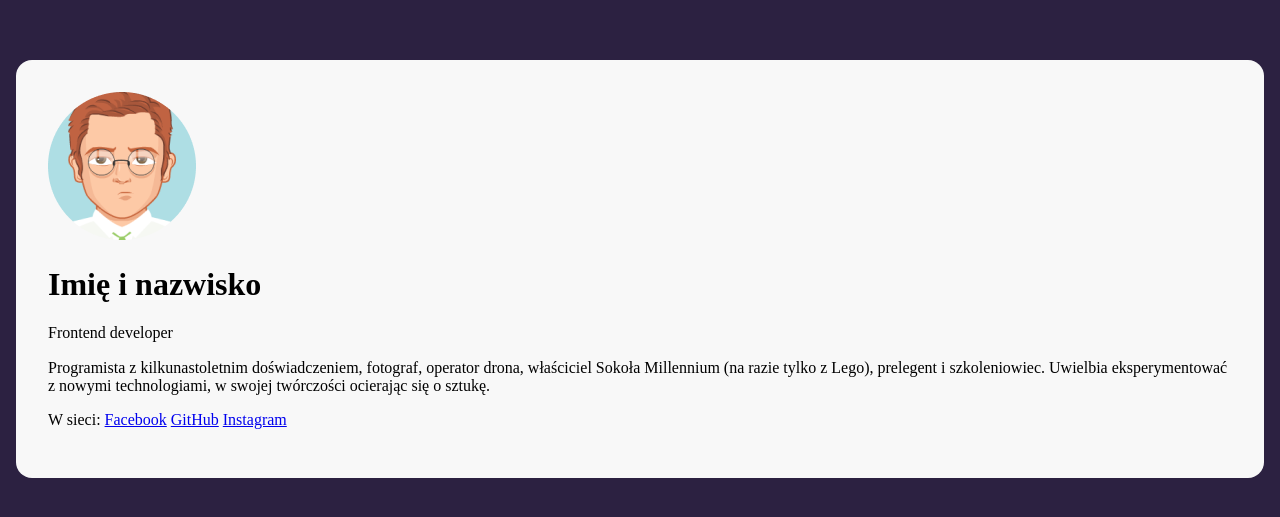
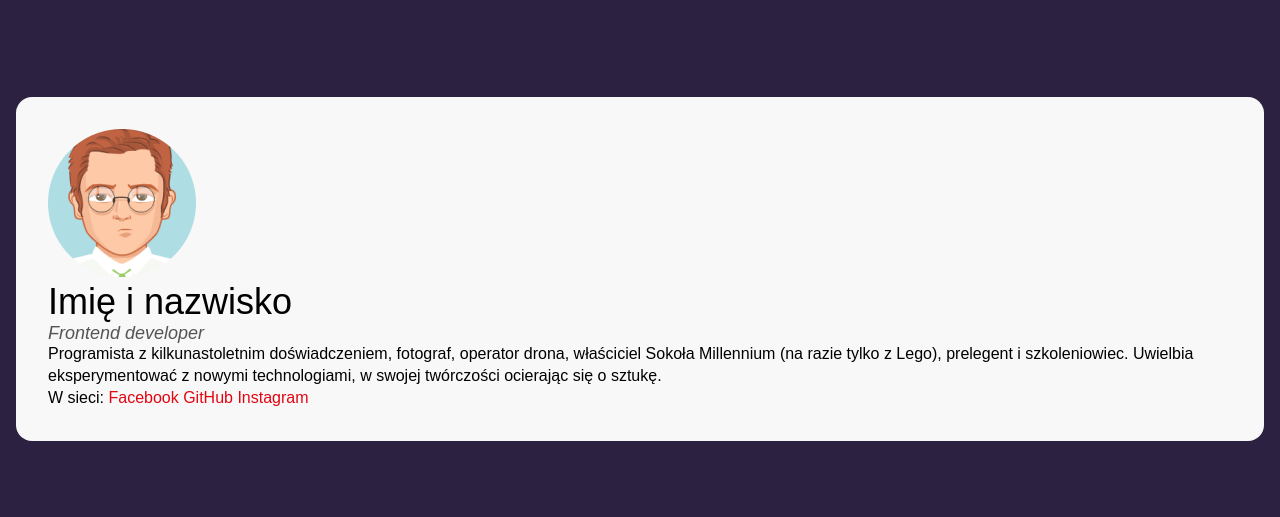
Before and after one commit to LuczynskiLukasz/business-card-2025, a plain HTML site: page index.html in a window 1280 px wide. Shown: the part 147-664 px from the top of the page. Drawn offline with Linux system fonts and the light colour scheme.

Commit message:
topography card

```diff
--- a/index.html
+++ b/index.html
@@ -16,14 +16,14 @@
         <article>
             <img src="avatar.png" alt="avatar użytkownika">
             <header>
-                <h1>Imię i nazwisko</h1>
-                <p>Frontend developer</p>
+                <h1 class="card__name"> Imię i nazwisko</h1>
+                <p class="card__position">Frontend developer</p>
             </header>
 
-            <p>Programista z kilkunastoletnim doświadczeniem, fotograf, operator drona, właściciel Sokoła Millennium (na
+            <p class="card__description">Programista z kilkunastoletnim doświadczeniem, fotograf, operator drona, właściciel Sokoła Millennium (na
                 razie tylko z Lego), prelegent i szkoleniowiec. Uwielbia eksperymentować z nowymi technologiami, w
                 swojej twórczości ocierając się o sztukę. </p>
-            <p>W sieci: <a href="#"> Facebook</a> <a href="#">GitHub</a> <a href="#">Instagram</a></p>
+            <p class="card__description">W sieci: <a class="card__link" href="#"> Facebook</a> <a class="card__link" href="#">GitHub</a> <a class="card__link" href="#">Instagram</a></p>
         </article>
     </main>
 </body>
--- a/style.css
+++ b/style.css
@@ -5,6 +5,7 @@ body {
     justify-content: center;
     align-items: center;
     padding: 16px;
+    font-family: Arial, Helvetica, sans-serif;
 }
 
 .card {
@@ -12,3 +13,27 @@ body {
     border-radius: 16px;
     padding: 32px;
 }
+
+.card__name {
+    font-size: 36px;
+
+    font-weight: 400;
+    margin: 0;
+}
+
+.card__position {
+    font-style: italic;
+    font-size: 18px;
+    margin: 0;
+    color: #545454;
+}
+
+.card__description {
+    line-height: 22px;
+    margin: 0;
+}
+
+.card__link {
+    color: #E20613;
+    text-decoration: none;
+}
```
